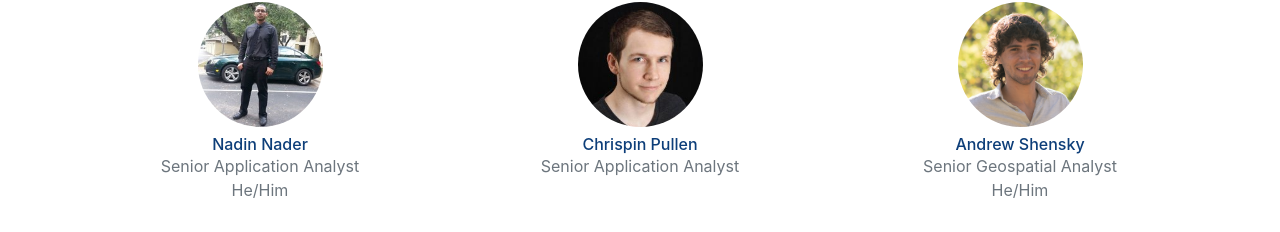
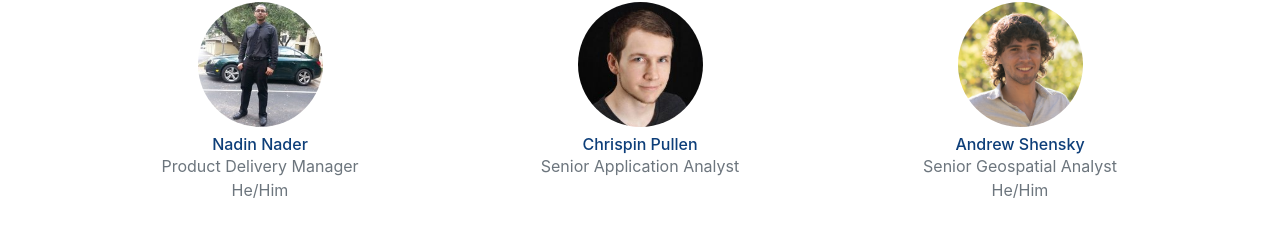
Before and after one commit to cityofaustin/atd-product, a Next.js app: page /about in a window 1280 px wide. Shown: the part 1906-2138 px from the top of the page. Built offline with nearby package versions, Linux system fonts and the light colour scheme; no server answers.

Commit message:
Update Nadin's title to Product Delivery Manager

```diff
--- a/pages/about/index.js
+++ b/pages/about/index.js
@@ -80,7 +80,7 @@ const TEAM_MEMBERS = [
   },
   {
     name: "Nadin Nader",
-    title: "Senior Application Analyst",
+    title: "Product Delivery Manager",
     pronouns: "He/Him",
     src: "assets/headshots/nadin_nader.jpeg",
   },
```
